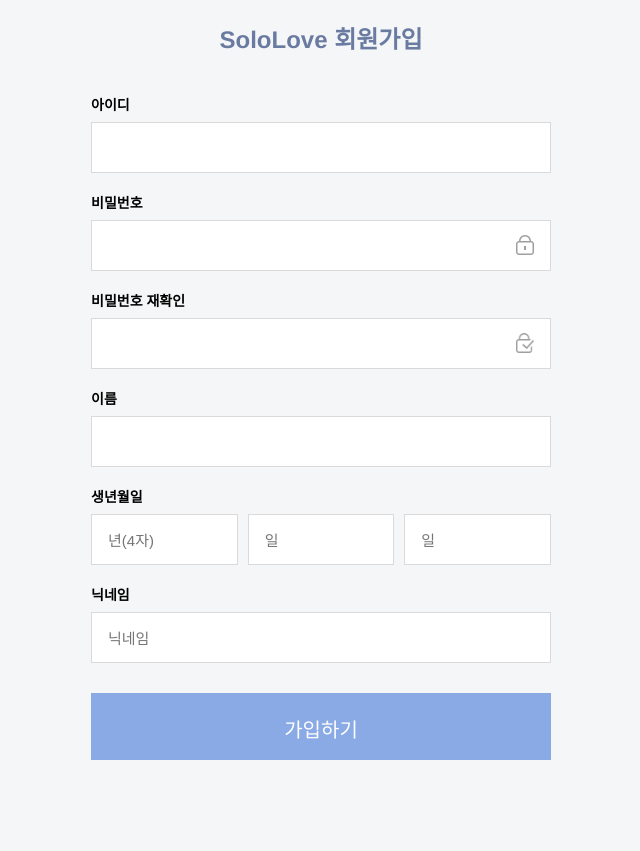
After one commit to Liamns/web_project, a Django app: template templates/user/register.html in a window 1280 px wide. The commit adds this page. Shown: the whole page, without its empty margins (319-959 px from the left). Run offline with Django 4.2, Linux system fonts and the light colour scheme; the template is opened without the code that fills it, so the values that code supplies are empty.

Commit message:
register&login html 완료

```diff
--- a/config/urls.py
+++ b/config/urls.py
@@ -28,6 +28,7 @@
     path('admin/', admin.site.urls),
     path("", HomeView.as_view(), name="home"),
     path('user/', include('user.urls')),
+    path('post/', include('post.urls')),
     path('api/token/', TokenObtainSlidingView.as_view(), name='token_obtain'),
     path('api/token/refresh/', TokenRefreshSlidingView.as_view(), name='token_refresh'),
     path('schedule/', TemplateView.as_view(template_name = "schedule.html"), name='schedule'),
--- a/static/css/register.css
+++ b/static/css/register.css
@@ -129,3 +129,142 @@
   font-weight: 400;
   font-family: Dotum, "돋움", Helvetica, sans-serif;
 }
+
+.pswdImg {
+  width: 18px;
+  height: 20px;
+  display: inline-block;
+  position: absolute;
+  top: 50%;
+  right: 16px;
+  margin-top: -10px;
+  cursor: pointer;
+}
+
+.title_container {
+  width: 50%;
+  margin: auto;
+}
+
+.sololove_title {
+  text-align: center;
+  color: #6a7ba2;
+}
+
+.find_password {
+  text-align: center;
+}
+
+.register_area {
+  margin: 20px 0 30px;
+  text-align: center;
+}
+
+#btnlogin {
+  width: 50%;
+  padding: 21px 0 17px;
+  display: inline-block;
+
+  border: 0;
+  cursor: pointer;
+  color: #fefefe;
+  background-color: #8aaae5;
+  font-size: 20px;
+  font-weight: 400;
+  font-family: Dotum, "돋움", Helvetica, sans-serif;
+}
+
+#btnRegister {
+  width: 50%;
+  padding: 21px 0 17px;
+  display: inline-block;
+
+  border: 0;
+  cursor: pointer;
+  color: #fefefe;
+  background-color: #8aaae5;
+  font-size: 20px;
+  font-weight: 400;
+  font-family: Dotum, "돋움", Helvetica, sans-serif;
+}
+
+.text {
+  position: relative;
+  width: 100%;
+  height: 29px;
+  border: none;
+  background: #fff;
+  font-size: 15px;
+}
+
+.psw_box {
+  width: 50%;
+  display: inline-block;
+  text-align: left;
+}
+
+.box_span {
+  display: flex;
+  width: 100%;
+  height: 51px;
+  border: solid 1px #dadada;
+  padding: 10px 14px 10px 14px;
+  box-sizing: border-box;
+  background: #fff;
+  position: relative;
+}
+
+.box_pw {
+  text-align: center;
+}
+
+.modal-close {
+  text-align: right;
+}
+
+.close {
+  text-decoration-line: none;
+  color: black;
+  font-size: 25px;
+}
+
+.openBtn {
+  background-color: #6a7ba2;
+  padding: 5px 10px;
+  border-radius: 4px;
+  cursor: pointer;
+}
+
+.modal {
+  position: fixed;
+  top: 0;
+  left: 0;
+  width: 100%;
+  height: 100%;
+  display: flex;
+  justify-content: center;
+  align-items: center;
+}
+.modal .bg {
+  width: 100%;
+  height: 100%;
+  background-color: rgba(0, 0, 0, 0.6);
+}
+
+.modalBox {
+  position: absolute;
+  background-color: #fff;
+  width: 800px;
+  height: 700px;
+  padding: 15px;
+}
+
+.modalBox .openBtn {
+  display: block;
+  width: 100%;
+  margin: 0 auto;
+}
+
+.hidden {
+  display: none;
+}
--- a/static/scss/layout/_header.scss
+++ b/static/scss/layout/_header.scss
@@ -2,8 +2,8 @@
   position: relative;
   height: 100vh;
   min-height: 500px;
-  background: url(C:\web_project\static\imgs\header.jpg) no-repeat center center
-    fixed;
+  background: url("https://firebasestorage.googleapis.com/v0/b/alpaco-web-project.appspot.com/o/header.jpg?alt=media&token=cf0b994e-9c86-4700-a1ac-3d319f2ba1e0")
+    no-repeat center center fixed;
   background-size: cover;
   overflow: hidden;
 
--- a/templates/base.html
+++ b/templates/base.html
@@ -6,6 +6,7 @@
     <meta http-equiv="X-UA-Compatible" content="IE=edge">
     <meta name="viewport" content="width=device-width, initial-scale=1.0">
     <title>LoveSolo</title>
+
     {% block style %}{% endblock style %}
   </head>
 
@@ -15,6 +16,7 @@
     </div>
 
     {% block script %}{% endblock script %}
+    <script src="https://cdn.jsdelivr.net/npm/bootstrap@5.3.0-alpha1/dist/js/bootstrap.bundle.min.js" integrity="sha384-w76AqPfDkMBDXo30jS1Sgez6pr3x5MlQ1ZAGC+nuZB+EYdgRZgiwxhTBTkF7CXvN" crossorigin="anonymous"></script>
   </body>
 
 </html>
--- /dev/null
+++ b/templates/user/register.html
@@ -0,0 +1,164 @@
+{% extends 'base.html' %} {% load static %} {% block style %}
+<link rel="stylesheet" href="{% static 'css/register.css' %}" />
+{% endblock style %} {% block contents %}
+<div class="title_container">
+  <h2 class="sololove_title">SoloLove 회원가입</h2>
+</div>
+<!-- wrapper -->
+<div id="wrapper">
+  <!-- content-->
+  <div id="content">
+    <!-- ID -->
+    <div>
+      <h3 class="join_title">
+        <label for="id">아이디</label>
+      </h3>
+      <span class="box int_id">
+        <input type="text" id="id" class="int" maxlength="20" />
+      </span>
+      <span class="error_next_box"></span>
+    </div>
+
+    <!-- PW1 -->
+    <div>
+      <h3 class="join_title">
+        <label for="pswd1">비밀번호</label>
+      </h3>
+      <span class="box int_pass">
+        <input type="text" id="pswd1" class="int" maxlength="20" />
+        <span id="alertTxt">사용불가</span>
+        <img
+          src="{% static 'imgs/m_icon_pass.png' %}"
+          id="pswd1_img1"
+          class="pswdImg"
+        />
+      </span>
+      <span class="error_next_box"></span>
+    </div>
+
+    <!-- PW2 -->
+    <div>
+      <h3 class="join_title">
+        <label for="pswd2">비밀번호 재확인</label>
+      </h3>
+      <span class="box int_pass_check">
+        <input type="text" id="pswd2" class="int" maxlength="20" />
+        <img
+          src="{% static 'imgs/m_icon_check_disable.png' %}"
+          id="pswd2_img1"
+          class="pswdImg"
+        />
+      </span>
+      <span class="error_next_box"></span>
+    </div>
+
+    <!-- NAME -->
+    <div>
+      <h3 class="join_title">
+        <label for="name">이름</label>
+      </h3>
+      <span class="box int_name">
+        <input type="text" id="name" class="int" maxlength="20" />
+      </span>
+      <span class="error_next_box"></span>
+    </div>
+
+    <!-- BIRTH -->
+    <div>
+      <h3 class="join_title">
+        <label for="yy">생년월일</label>
+      </h3>
+
+      <div id="bir_wrap">
+        <!-- BIRTH_YY -->
+        <div id="bir_yy">
+          <span class="box">
+            <input
+              type="text"
+              id="yy"
+              class="int"
+              maxlength="4"
+              placeholder="년(4자)"
+            />
+          </span>
+        </div>
+
+        <!-- BIRTH_MM -->
+        <div id="bir_mm">
+          <span class="box">
+            <input
+              type="text"
+              id="dd"
+              class="int"
+              maxlength="2"
+              placeholder="일"
+            />
+          </span>
+        </div>
+
+        <!-- BIRTH_DD -->
+        <div id="bir_dd">
+          <span class="box">
+            <input
+              type="text"
+              id="dd"
+              class="int"
+              maxlength="2"
+              placeholder="일"
+            />
+          </span>
+        </div>
+      </div>
+      <span class="error_next_box"></span>
+    </div>
+
+    <!-- GENDER -->
+    <div>
+      <h3 class="join_title">
+        <label for="gender">닉네임</label>
+      </h3>
+      <span class="box gender_code">
+        <input
+          type="text"
+          id="nickname"
+          class="int"
+          maxlength="20"
+          placeholder="닉네임"
+        />
+      </span>
+      <span class="error_next_box">필수 정보입니다.</span>
+    </div>
+
+    <!-- EMAIL -->
+    <!-- <div>
+        <h3 class="join_title">
+          <label for="email">본인확인 이메일<span class="optional">(선택)</span></label>
+        </h3>
+        <span class="box int_email">
+          <input type="text" id="email" class="int" maxlength="100" placeholder="선택입력">
+        </span>
+        <span class="error_next_box">이메일 주소를 다시 확인해주세요.</span>
+      </div> -->
+
+    <!-- MOBILE -->
+    <!-- <div>
+        <h3 class="join_title">
+          <label for="phoneNo">휴대전화</label>
+        </h3>
+        <span class="box int_mobile">
+          <input type="tel" id="mobile" class="int" maxlength="16" placeholder="전화번호 입력">
+        </span>
+        <span class="error_next_box"></span>
+      </div> -->
+
+    <!-- JOIN BTN-->
+    <div class="btn_area">
+      <button type="button" id="btnJoin">
+        <span>가입하기</span>
+      </button>
+    </div>
+  </div>
+  <!-- content-->
+</div>
+<!-- wrapper -->
+{% endblock contents %}
--- a/user/urls.py
+++ b/user/urls.py
@@ -9,6 +9,7 @@
     path('rest_auth/', include('dj_rest_auth.urls')),
     path('rest_auth/register/', include('dj_rest_auth.registration.urls')),
     path('allauth/', include('allauth.urls')),
-    path("register/", TemplateView.as_view(template_name="register.html"), name="register")
+    path("register/", TemplateView.as_view(template_name="user/register.html"), name="register"),
+    path('login/', TemplateView.as_view(template_name="user/login.html"), name="login")
 
 ]
```
Also changed, not shown: templates/home.html (+25 -9 lines), templates/login_test.html (added, +74 -0 lines), templates/post/main.html (+26 -9 lines), templates/register.html (deleted, +0 -107 lines), templates/user/login.html (added, +74 -0 lines), static/imgs/m_icon_check_disable.png (added), static/imgs/m_icon_pass.png (added).
